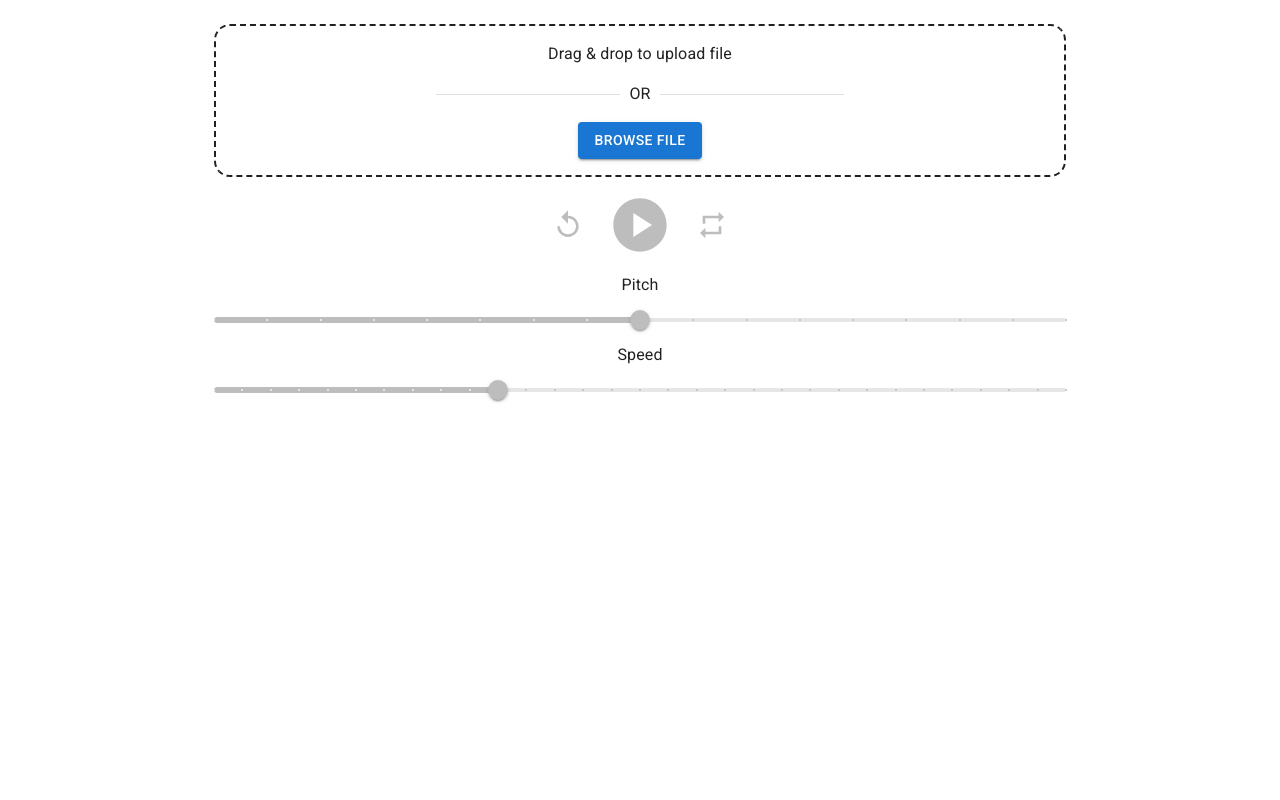
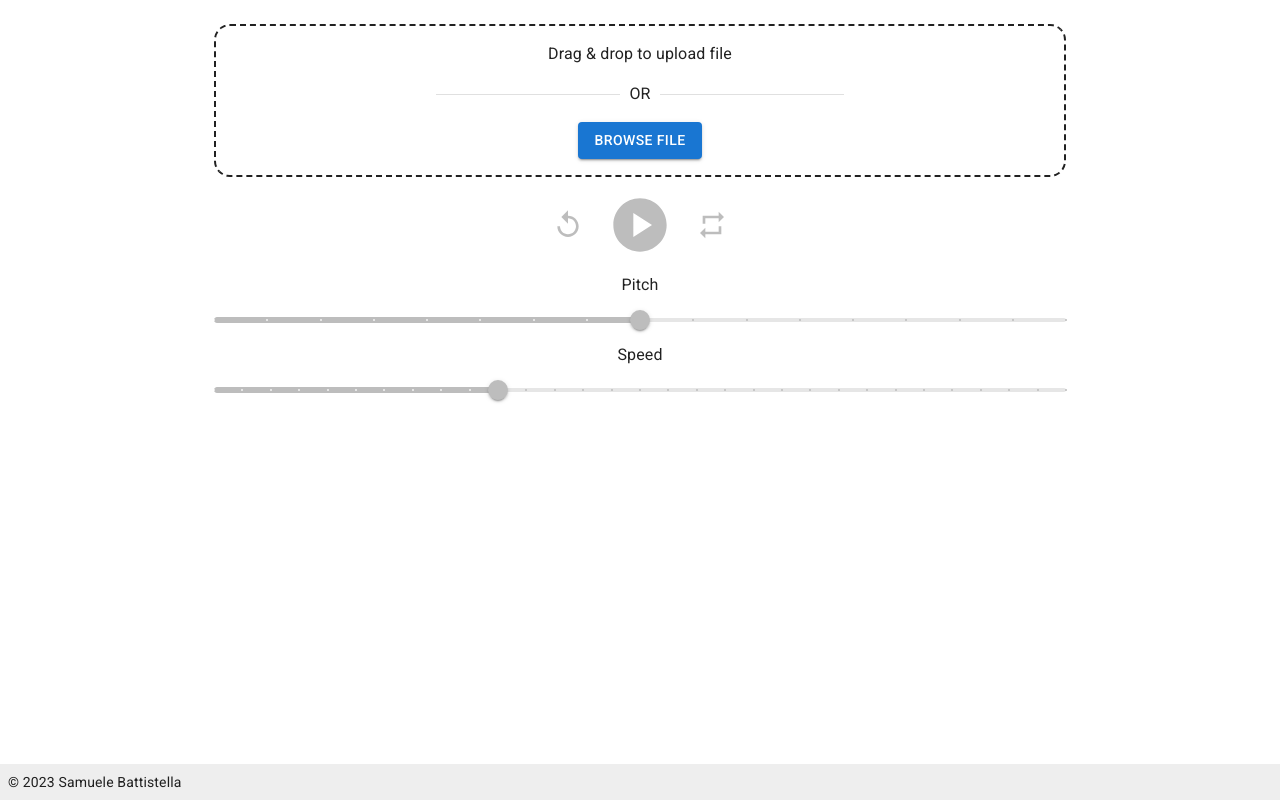
Before and after one commit to battistar/audio-shifter, a React (Vite) app: page / in a window 1280 px wide. Built offline with nearby package versions, Linux system fonts and the light colour scheme.

Commit message:
Add footer

```diff
--- a/src/App.tsx
+++ b/src/App.tsx
@@ -1,10 +1,11 @@
-import { CssBaseline, ThemeProvider, createTheme, useMediaQuery } from '@mui/material';
+import { Box, CssBaseline, ThemeProvider, createTheme, useMediaQuery } from '@mui/material';
 import { useMemo } from 'react';
 import '@fontsource/roboto/300.css';
 import '@fontsource/roboto/400.css';
 import '@fontsource/roboto/500.css';
 import '@fontsource/roboto/700.css';
 import Main from 'components/Main';
+import Footer from 'components/Footer';
 
 const App = (): JSX.Element => {
   const prefersDarkMode = useMediaQuery('(prefers-color-scheme: dark)');
@@ -22,7 +23,10 @@ const App = (): JSX.Element => {
   return (
     <ThemeProvider theme={theme}>
       <CssBaseline />
-      <Main />
+      <Box sx={{ display: 'flex', flexDirection: 'column', height: '100vh' }}>
+        <Main sx={{ flex: 1 }} />
+        <Footer />
+      </Box>
     </ThemeProvider>
   );
 };
--- /dev/null
+++ b/src/components/Footer.tsx
@@ -0,0 +1,31 @@
+import { Stack, Typography } from '@mui/material';
+
+const BUILD_YEAR = 2023;
+const CURRENT_YEAR = new Date().getFullYear();
+
+const Footer = (): JSX.Element => {
+  let date;
+  if (BUILD_YEAR !== CURRENT_YEAR) {
+    date = `${BUILD_YEAR} - ${CURRENT_YEAR}`;
+  } else {
+    date = `${CURRENT_YEAR}`;
+  }
+
+  return (
+    <Stack
+      direction="row"
+      component="footer"
+      sx={{
+        justifyContent: 'left',
+        p: 1,
+        backgroundColor: (theme) => (theme.palette.mode === 'dark' ? theme.palette.grey[900] : theme.palette.grey[200]),
+      }}
+    >
+      <Typography variant="body2" component="div">
+        © {date} Samuele Battistella
+      </Typography>
+    </Stack>
+  );
+};
+
+export default Footer;
--- a/src/components/Main.tsx
+++ b/src/components/Main.tsx
@@ -7,6 +7,8 @@ import {
   DialogContentText,
   DialogTitle,
   Stack,
+  SxProps,
+  Theme,
 } from '@mui/material';
 import PlaybackButtons from 'components/playback/PlaybackButtons';
 import PlaybackEffects from 'components/playback/PlaybackEffects';
@@ -17,7 +19,7 @@ import Loader from './Loader';
 import Zoom from './playback/Zoom';
 import useAudio from 'hooks/useAudio';
 
-const Main = (): JSX.Element => {
+const Main = ({ sx }: { sx?: SxProps<Theme> }): JSX.Element => {
   const waveformRef = useRef(null);
   const { playback, file, metadata, setFile, isLoading, error, reset } = useAudio(waveformRef.current);
 
@@ -69,7 +71,7 @@ const Main = (): JSX.Element => {
   return (
     <>
       {isLoading && <Loader sx={{ position: 'fixed' }} />}
-      <Stack gap={2} sx={{ my: { xs: 2, sm: 3 } }}>
+      <Stack gap={2} sx={[...(Array.isArray(sx) ? sx : [sx]), { my: { xs: 2, sm: 3 } }]}>
         {file && (
           <Container>
             <div ref={waveformRef} />
```
